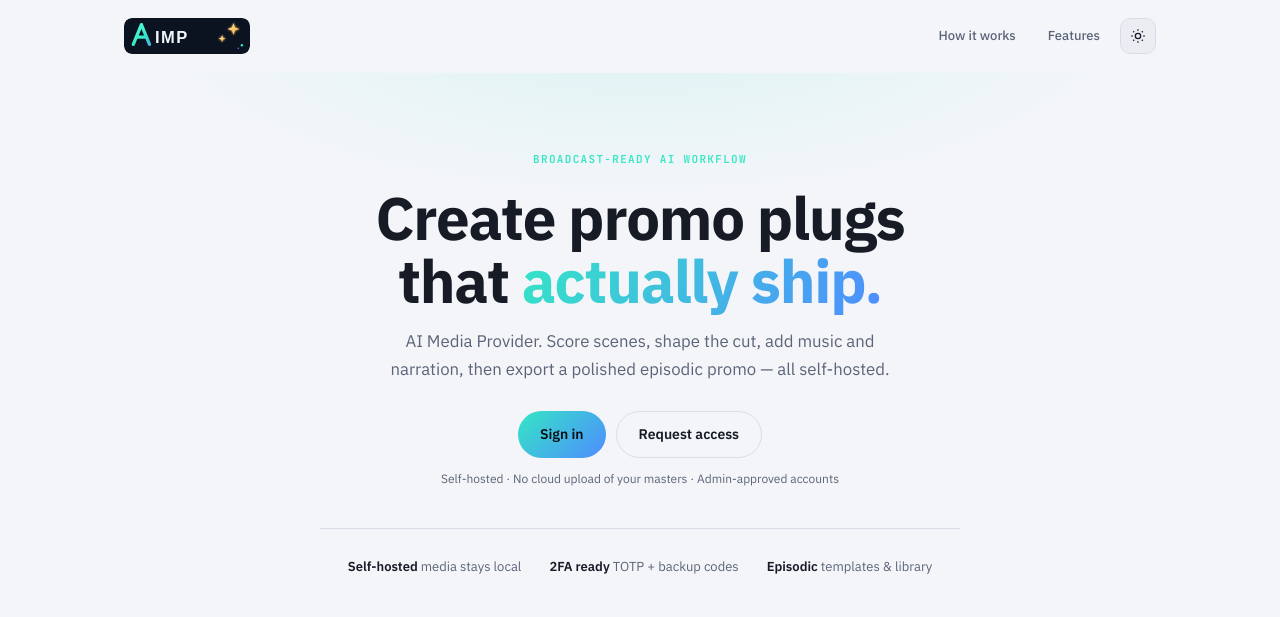
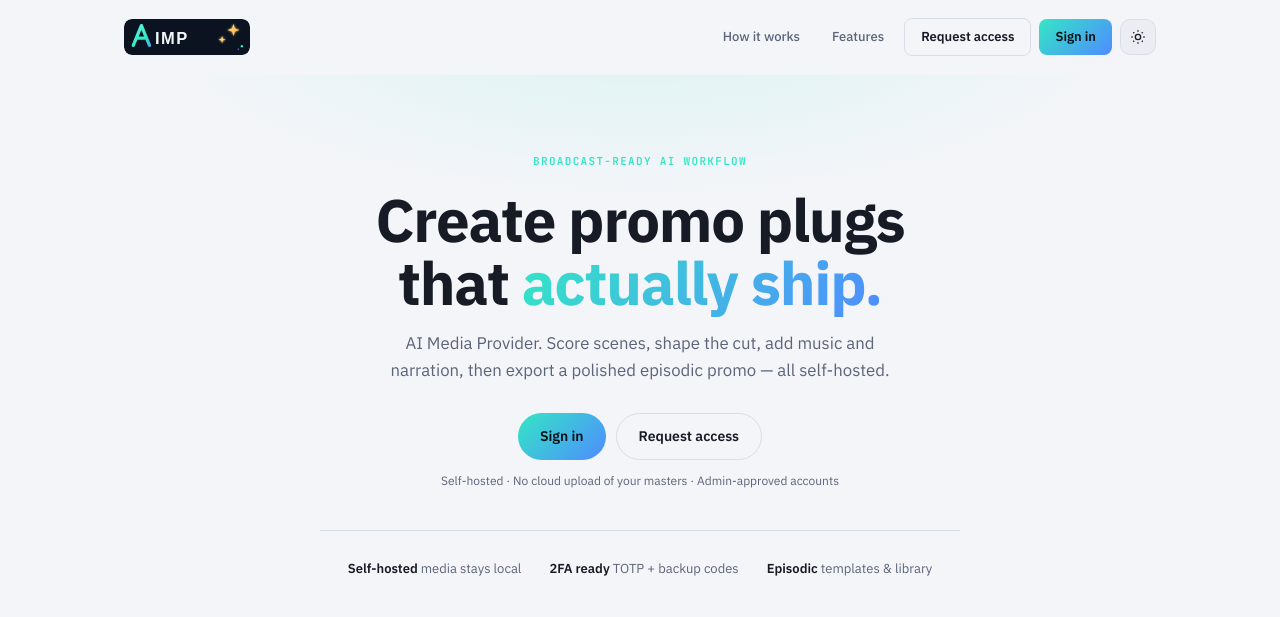
Before and after one commit to junleynes/eyan, a Flask app: page / in a window 1280 px wide. Shown: the top 617 px of the page. Run offline with Flask 3, Linux system fonts and the light colour scheme; parts of the project's set-up code (start-up, migrations or seed data) failed here and were passed over; some libraries are stand-ins or nearby versions.

Commit message:
Add Sign in / Request access to the top nav, beside the theme toggle
Both actions previously only existed as large hero-section buttons well
below the fold. Added compact versions directly in the nav bar,
positioned before the theme toggle as requested: Request access, then
Sign in, then the light/dark switcher.

New .btn-nav CSS variant (smaller padding/font-size than the hero's
.btn-primary/.btn-ghost) so they sit proportionately in the nav bar
rather than looking oversized next to the 36x36 theme toggle. The
original hero CTAs are left in place -- large primary buttons for a
first-time visitor's main conversion path, small nav links for a
returning user who already knows what they want, which is the
standard landing-page pattern rather than a redundant duplicate.

No new JS needed: every element with a data-auth attribute is already
wired generically to open the matching panel, and the click handler
already calls dock.scrollIntoView({behavior:'smooth', block:'nearest'})
-- so clicking a nav button correctly opens and smoothly scrolls the
sign-in/register panel into view even though the panel itself lives
further down the page in document flow near the hero. Confirmed this
specifically rather than assuming it would just work, since a nav
button triggering a panel that lives visually far away is exactly the
kind of thing that can look disconnected if nothing scrolls to it.

Verified in a real browser: nav bar renders "Request access", "Sign
in", "Toggle theme" in that exact left-to-right order, clicking the
new nav Sign in button genuinely opens the sign-in dock (not just
visually -- checked the .open class directly), and both dark and light
mode render correctly. Div balance confirmed; no console errors; no
tracebacks.

```diff
--- a/templates/landing.html
+++ b/templates/landing.html
@@ -116,6 +116,7 @@ button,input{font:inherit}
   background:linear-gradient(135deg,var(--teal),var(--blue));color:#061014;border:none
 }
 .btn-primary:hover{filter:brightness(1.06);transform:translateY(-1px)}
+.btn-nav{padding:8px 16px;font-size:13px;border-radius:8px}
 .btn-ghost{
   background:transparent;border-color:var(--line);color:var(--ink)
 }
@@ -244,6 +245,8 @@ footer{
     <div class="nav-right">
       <a class="nav-link" href="#how">How it works</a>
       <a class="nav-link" href="#features">Features</a>
+      <button type="button" class="btn btn-ghost btn-nav" id="navBtnRegister" data-auth="register">Request access</button>
+      <button type="button" class="btn btn-primary btn-nav" id="navBtnSignIn" data-auth="signin">Sign in</button>
       <button type="button" class="theme-btn" id="themeToggle" aria-label="Toggle theme">
         <svg class="icon-moon" viewBox="0 0 24 24" fill="none" stroke="currentColor" stroke-width="2"><path d="M21 14.3A9 9 0 1 1 9.7 3a7 7 0 0 0 11.3 11.3z"/></svg>
         <svg class="icon-sun" viewBox="0 0 24 24" fill="none" stroke="currentColor" stroke-width="2"><circle cx="12" cy="12" r="4"/><path d="M12 2v2M12 20v2M4.9 4.9l1.4 1.4M17.7 17.7l1.4 1.4M2 12h2M20 12h2M4.9 19.1l1.4-1.4M17.7 6.3l1.4-1.4"/></svg>
```
